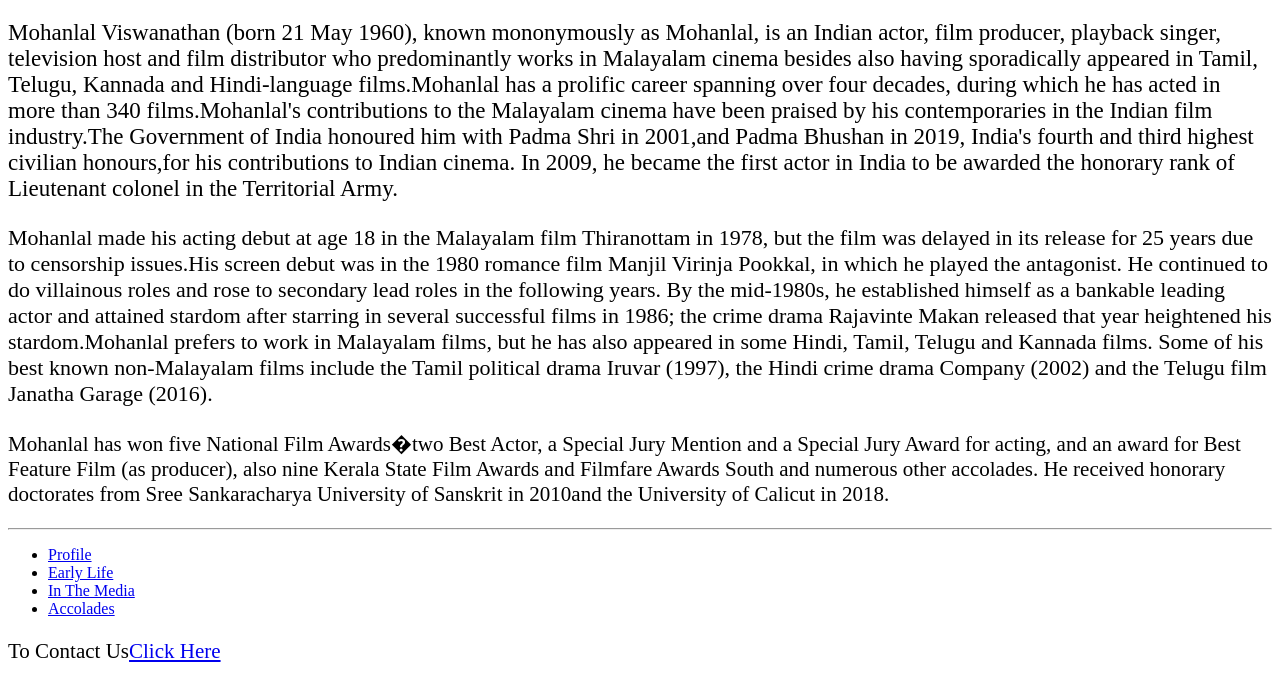
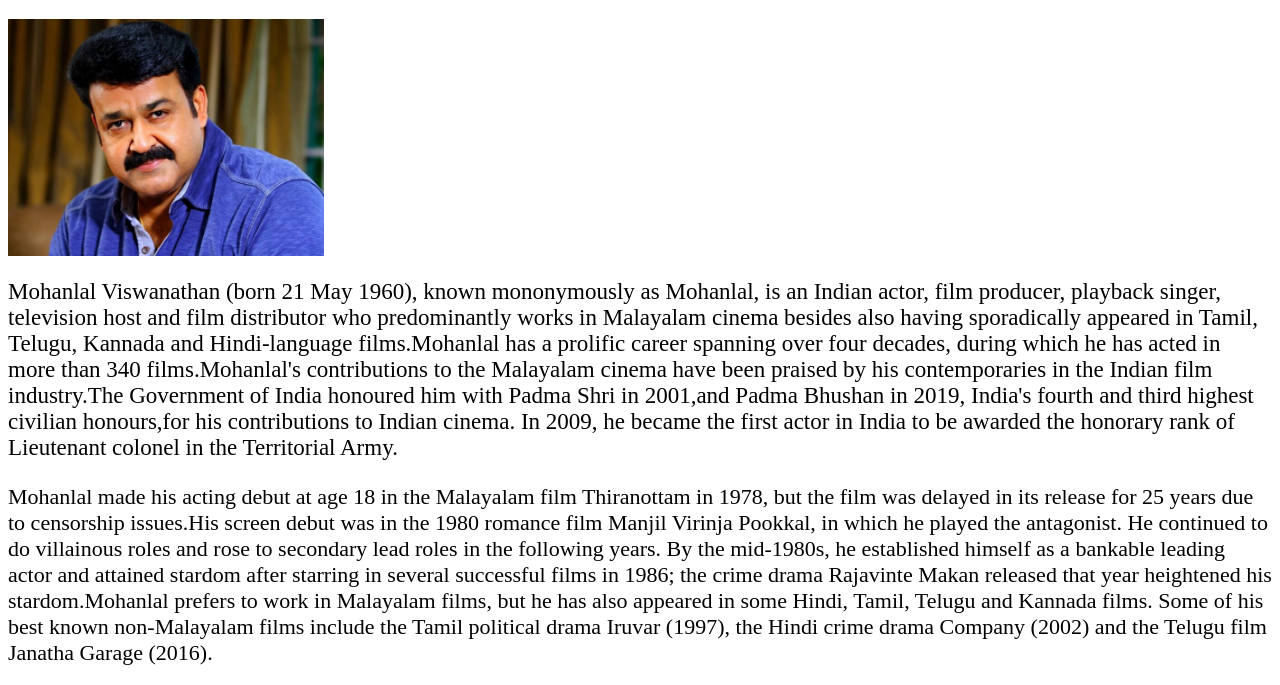
Before and after one commit to prathul2/mohanlal, a plain HTML site: page index.html in a window 1280 px wide. Shown: the part 61-746 px from the top of the page. Drawn offline with Linux system fonts and the light colour scheme.

Commit message:
Update index.html

```diff
--- a/index.html
+++ b/index.html
@@ -7,7 +7,7 @@
 	</head>
 	   <body>
 		<h1 style="text-align:center;background-color:lightblue">Mohanlal</h1>
- 		<div style="text-align:center><img src="mohanlal5.jpg" alt="Mohanlal" style="vertical-align:middle" width="25%"/></div>
+ 		<img src="mohanlal5.jpg" alt="Mohanlal" style="vertical-align:middle" width="25%"/>
  <p style="font-size:23px">
  Mohanlal Viswanathan (born 21 May 1960), known mononymously as Mohanlal, is an Indian actor, film producer, playback singer, television host and film distributor who predominantly works in Malayalam cinema besides also having sporadically appeared in Tamil, Telugu, Kannada and Hindi-language films.Mohanlal has a prolific career spanning over four decades, during which he has acted in more than 340 films.Mohanlal's contributions to the Malayalam cinema have been praised by his contemporaries in the Indian film industry.The Government of India honoured him with Padma Shri in 2001,and Padma Bhushan in 2019, India's fourth and third highest civilian honours,for his contributions to Indian cinema. In 2009, he became the first actor in India to be awarded the honorary rank of Lieutenant colonel in the Territorial Army.
  </p>
```
